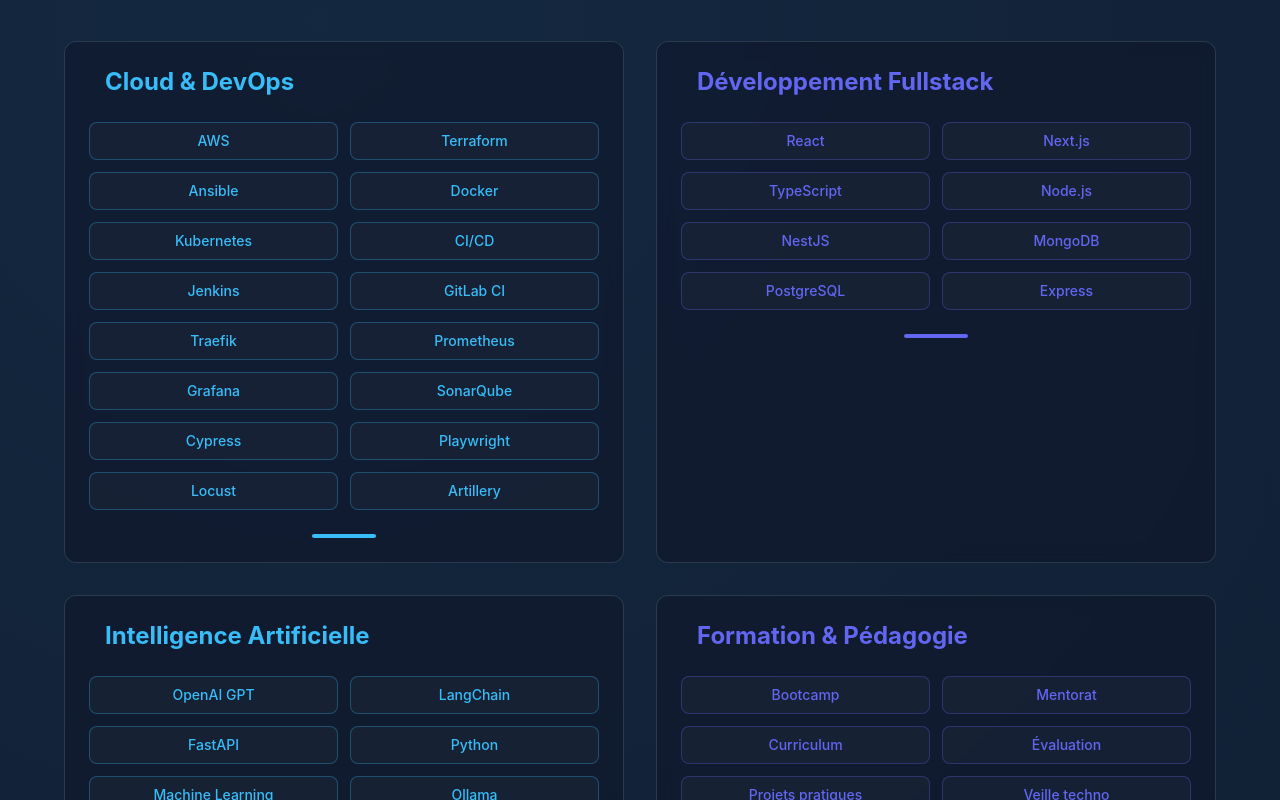
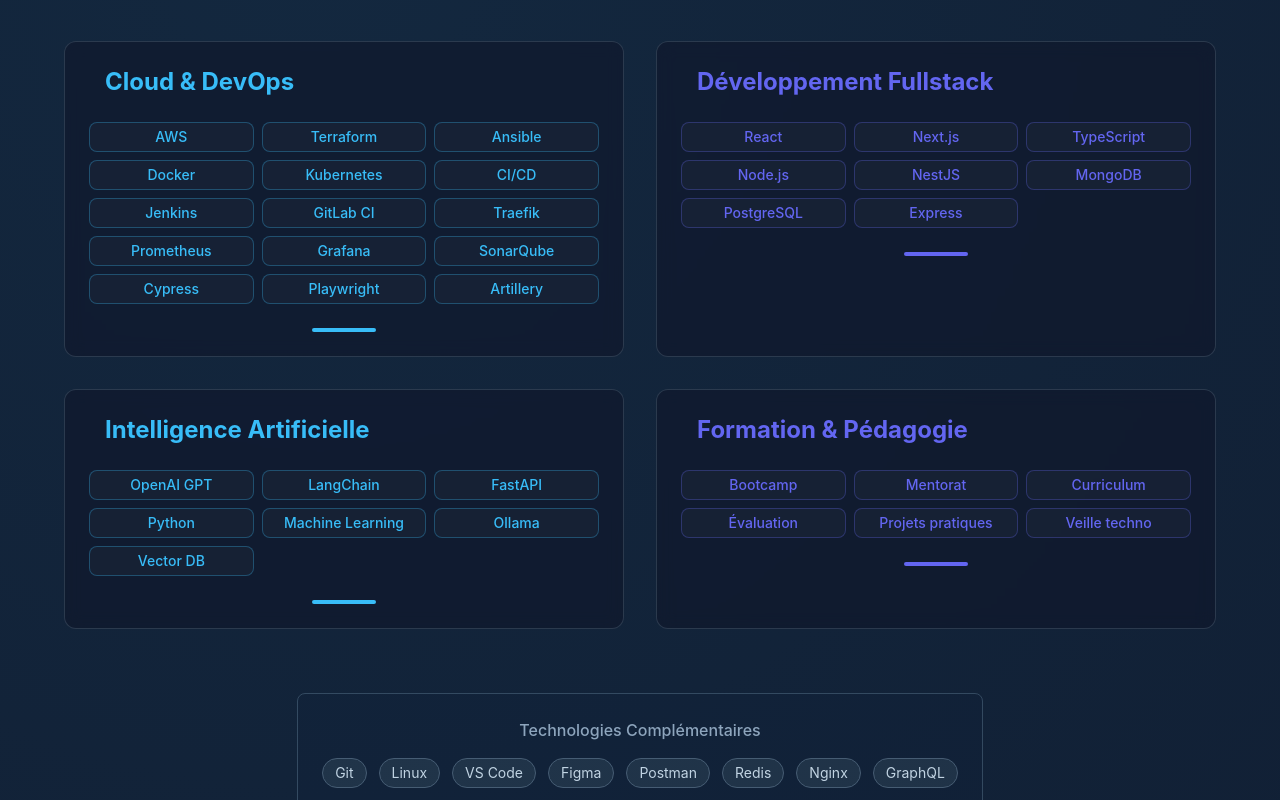
Before and after one commit to Jyok1m/portfolio_v3, a React (Vite) app: page / in a window 1280 px wide. Shown: the part 1940-2740 px from the top of the page. Built offline with nearby package versions, Linux system fonts and the light colour scheme; no server answers; what @fortawesome/pro-solid-svg-icons would draw is missing.

Commit message:
feat: Modifier la grille des compétences pour une meilleure présentation et réactivité

```diff
--- a/src/i18n/locales.ts
+++ b/src/i18n/locales.ts
@@ -61,7 +61,6 @@
 						"SonarQube",
 						"Cypress",
 						"Playwright",
-						"Locust",
 						"Artillery",
 					],
 				},
@@ -88,6 +87,9 @@
 				Teaching:
 					"Enseigner, c'est transmettre plus que des compétences : c'est partager une passion et accompagner des reconversions. En bootcamp, je forme des développeurs opérationnels tout en cultivant leur curiosité technique.",
 				// Skills section technologies
+
+				// DevOps
+
 				AWS: "AWS, c'est mon terrain de jeu cloud préféré : une palette d'outils pour construire des architectures robustes sans réinventer la roue. J'y déploie des infras qui tiennent la charge et maîtrisent les coûts.",
 				Terraform:
 					"Terraform transforme l'infrastructure en code : fini les clics dans des interfaces, bonjour la reproductibilité. Une fois écrit, déployé partout de manière identique.",
@@ -113,10 +115,11 @@
 					"Cypress, c'est les tests E2E comme si on était l'utilisateur : simulation réelle du navigateur, debugging visuel, assertions naturelles. Tester sans se prendre la tête.",
 				Playwright:
 					"Playwright, c'est le multi-navigateur sans effort : Chrome, Firefox, Safari en parallèle, mobile inclus. L'assurance que ça marche partout, vraiment partout.",
-				Locust:
-					"Locust, c'est l'armée de testeurs virtuels : montée en charge progressive, scénarios réalistes, métriques précises. Savoir si l'app tiendra la charge avant le jour J.",
 				Artillery:
 					"Artillery, c'est l'artillerie lourde des tests de performance : load testing moderne, APIs et WebSockets, reporting détaillé. La puissance de feu pour valider la scalabilité.",
+
+				// Full-stack
+
 				"Next.js":
 					"Next.js, c'est React qui grandit : SSR, optimisations automatiques, routing intégré. Un framework qui anticipe mes besoins avant même que j'y pense.",
 				TypeScript:
@@ -398,7 +401,6 @@
 						"SonarQube",
 						"Cypress",
 						"Playwright",
-						"Locust",
 						"Artillery",
 					],
 				},
@@ -491,8 +493,6 @@
 					"Cypress is E2E testing like being the user: real browser simulation, visual debugging, natural assertions. Testing without the headache.",
 				Playwright:
 					"Playwright is multi-browser made effortless: Chrome, Firefox, Safari in parallel, mobile included. The assurance it works everywhere, truly everywhere.",
-				Locust:
-					"Locust is the virtual tester army: progressive load ramping, realistic scenarios, precise metrics. Knowing if the app will handle the load before D-day.",
 				Artillery:
 					"Artillery is the heavy artillery of performance testing: modern load testing, APIs and WebSockets, detailed reporting. The firepower to validate scalability.",
 				GraphQL:
--- a/src/sections/Skills.tsx
+++ b/src/sections/Skills.tsx
@@ -62,12 +62,12 @@
 							</div>
 
 							{/* Skills grid */}
-							<div className="grid grid-cols-2 gap-3">
+							<div className="grid grid-cols-3 gap-2">
 								{category.skills.map((skill, skillIndex) => (
 									<div
 										key={skill}
 										className={`
-                      px-3 py-2 bg-slate-800/50 rounded-lg text-sm font-medium text-center
+                      px-1 py-1 bg-slate-800/50 rounded-lg text-sm font-medium text-center
                       border transition-all duration-300 hover:scale-105 cursor-pointer
                       ${
 												category.color === "cyber-cyan"
```
